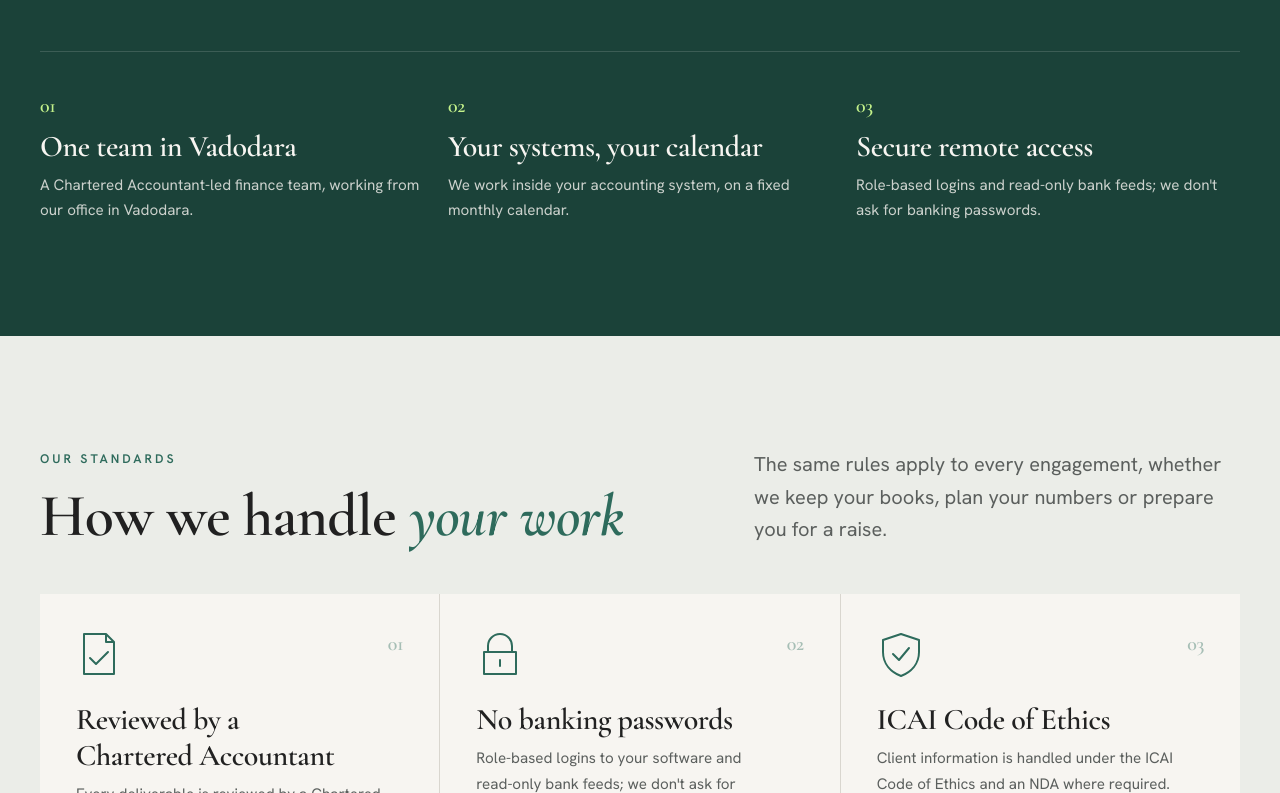
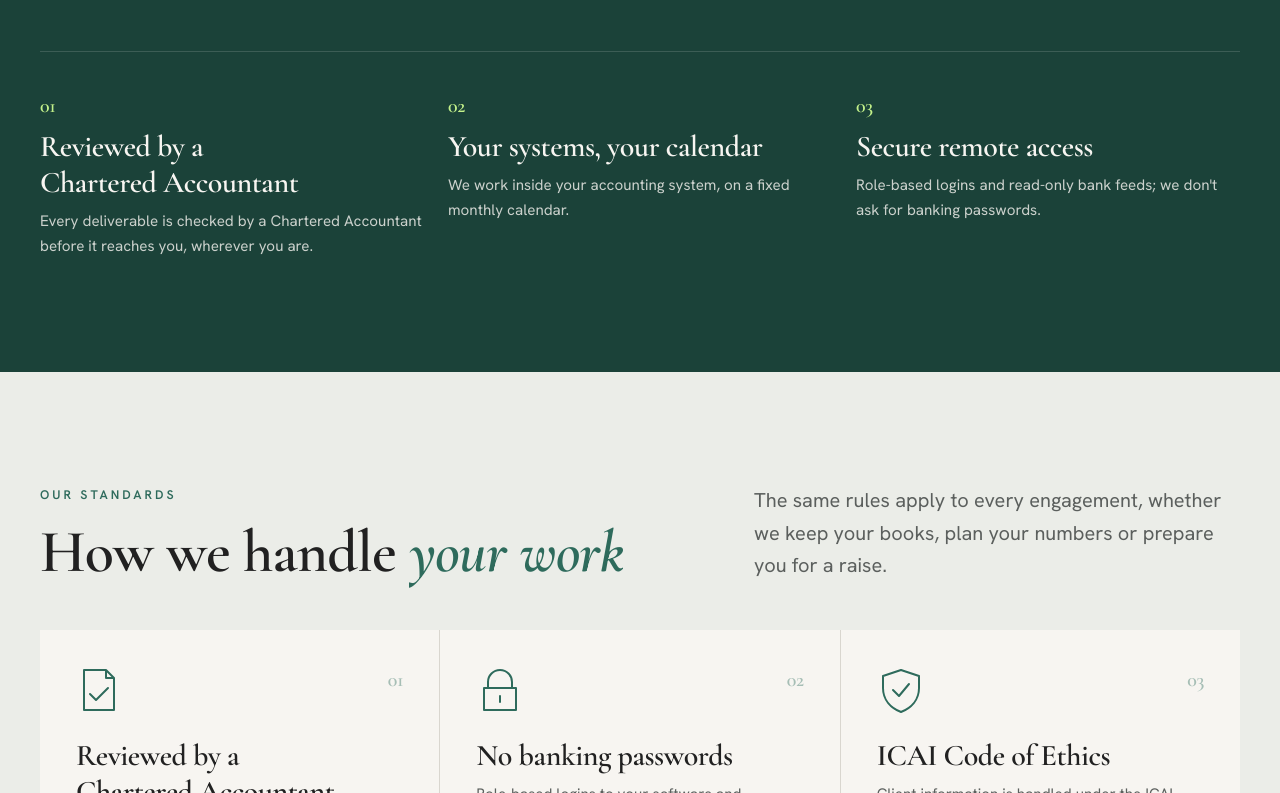
Before and after one commit to HD221/https-hdangandcompany.com-, a React (Vite) app: page /the-firm in a window 1280 px wide. Shown: the part 2727-3520 px from the top of the page. Built offline with nearby package versions, Linux system fonts and the light colour scheme.

Commit message:
Replace the first point under the world map
Co-Authored-By: Claude Opus 5.5 <noreply@anthropic.com>
Claude-Session: https://claude.ai/code/session_01D3o9knvBin5M8cJhUeUjce

```diff
--- a/src/components/WorldMap.tsx
+++ b/src/components/WorldMap.tsx
@@ -123,7 +123,7 @@ export function WorldMapGraphic() {
 }
 
 const points = [
-  { title: 'One team in Vadodara', text: 'A Chartered Accountant-led finance team, working from our office in Vadodara.' },
+  { title: 'Reviewed by a Chartered Accountant', text: 'Every deliverable is checked by a Chartered Accountant before it reaches you, wherever you are.' },
   { title: 'Your systems, your calendar', text: 'We work inside your accounting system, on a fixed monthly calendar.' },
   { title: 'Secure remote access', text: "Role-based logins and read-only bank feeds; we don't ask for banking passwords." },
 ]
```
